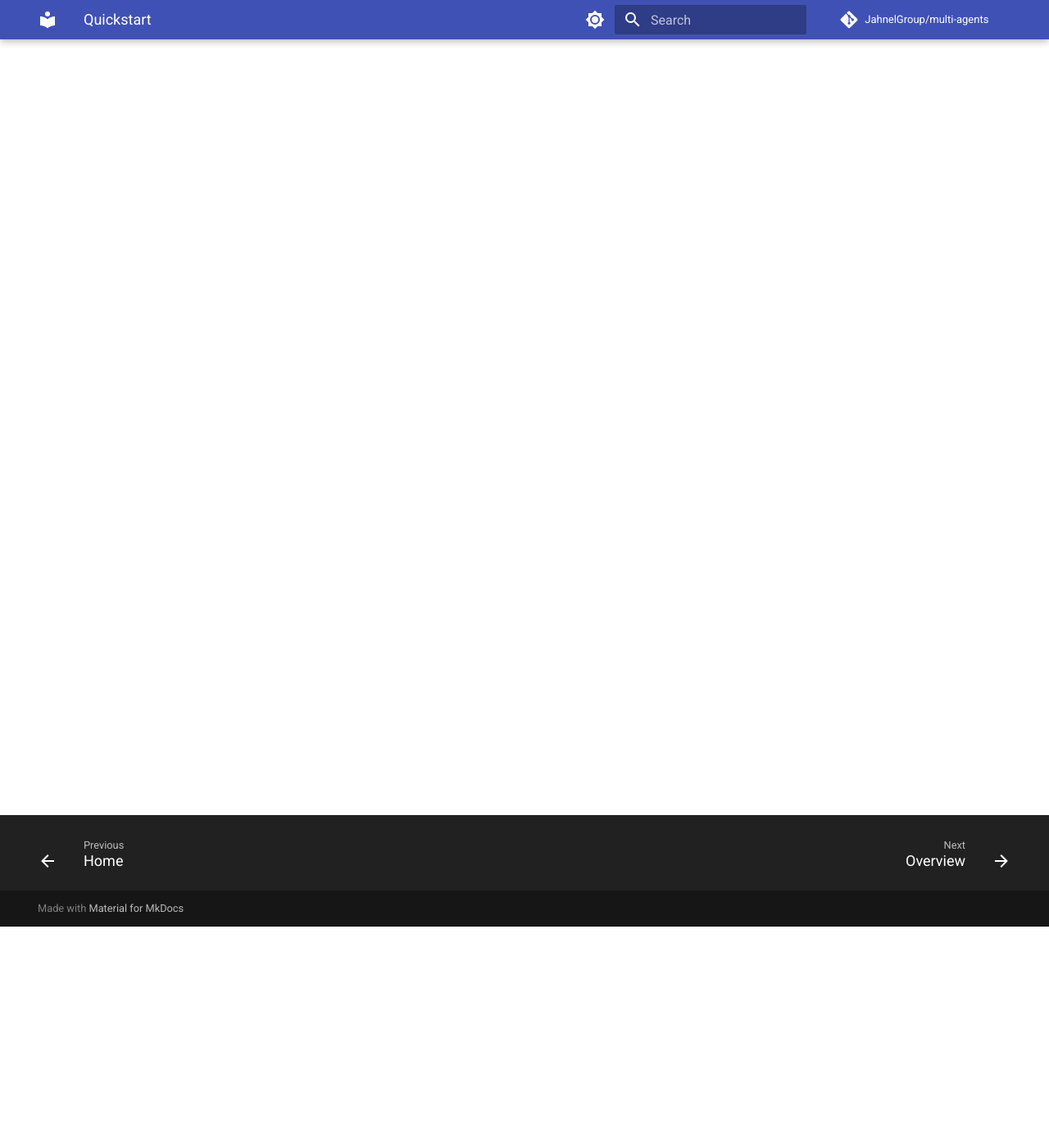
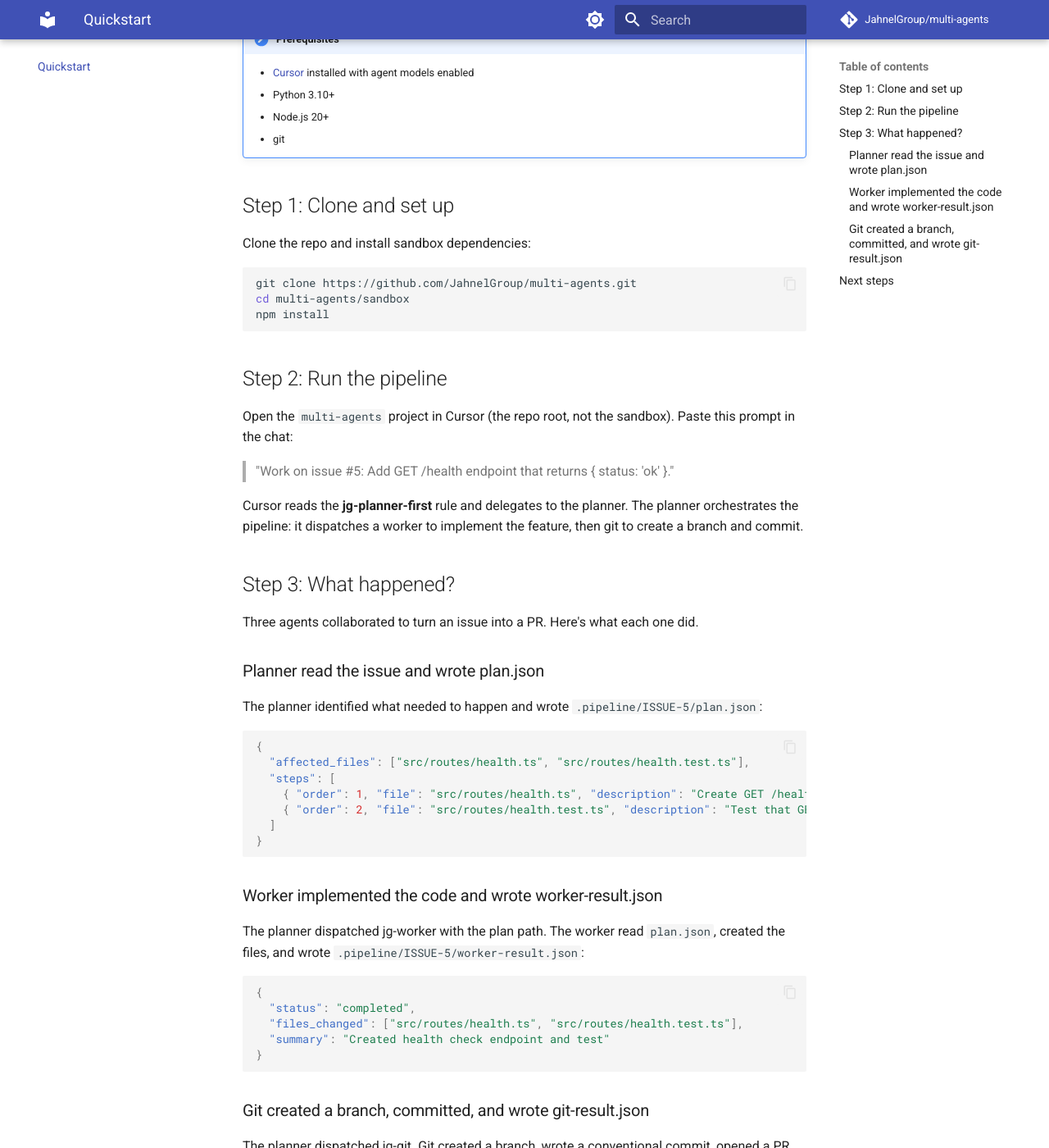
Before and after one commit to JahnelGroup/multi-agents, an MkDocs documentation site: the page built from docs/quickstart.md, in a window 1280 px wide and 1400 px high, scrolled down 270 px. Shown: the whole window at 82% size. Built offline with MkDocs 1.6.1 and Material for MkDocs 9.7.7, drawn with Linux system fonts in a browser that asks for light colours; comment, search, counter and statistics services are not loaded; some of the changed text lies outside the part shown.

Commit message:
docs(website): add home page and quickstart guide

````diff
--- a/docs/quickstart.md
+++ b/docs/quickstart.md
@@ -1 +1,80 @@
-# Quickstart
+# Quickstart: Your First Pipeline in 5 Minutes
+
+Get a multi-agent pipeline running in under 5 minutes. You'll paste a prompt, watch three agents collaborate, and inspect the artifacts they produce.
+
+!!! note "Prerequisites"
+    - [Cursor](https://cursor.com) installed with agent models enabled
+    - Python 3.10+
+    - Node.js 20+
+    - git
+
+## Step 1: Clone and set up
+
+Clone the repo and install sandbox dependencies:
+
+```bash
+git clone https://github.com/JahnelGroup/multi-agents.git
+cd multi-agents/sandbox
+npm install
+```
+
+## Step 2: Run the pipeline
+
+Open the `multi-agents` project in Cursor (the repo root, not the sandbox). Paste this prompt in the chat:
+
+> "Work on issue #5: Add GET /health endpoint that returns { status: 'ok' }."
+
+Cursor reads the **jg-planner-first** rule and delegates to the planner. The planner orchestrates the pipeline: it dispatches a worker to implement the feature, then git to create a branch and commit.
+
+## Step 3: What happened?
+
+Three agents collaborated to turn an issue into a PR. Here's what each one did.
+
+### Planner read the issue and wrote plan.json
+
+The planner identified what needed to happen and wrote `.pipeline/ISSUE-5/plan.json`:
+
+```json
+{
+  "affected_files": ["src/routes/health.ts", "src/routes/health.test.ts"],
+  "steps": [
+    { "order": 1, "file": "src/routes/health.ts", "description": "Create GET /health route returning { status: 'ok' }" },
+    { "order": 2, "file": "src/routes/health.test.ts", "description": "Test that GET /health returns 200 with expected body" }
+  ]
+}
+```
+
+### Worker implemented the code and wrote worker-result.json
+
+The planner dispatched jg-worker with the plan path. The worker read `plan.json`, created the files, and wrote `.pipeline/ISSUE-5/worker-result.json`:
+
+```json
+{
+  "status": "completed",
+  "files_changed": ["src/routes/health.ts", "src/routes/health.test.ts"],
+  "summary": "Created health check endpoint and test"
+}
+```
+
+### Git created a branch, committed, and wrote git-result.json
+
+The planner dispatched jg-git. Git created a branch, wrote a conventional commit, opened a PR, and wrote `.pipeline/ISSUE-5/git-result.json`:
+
+```json
+{
+  "branch": "feature/issue-5-health-endpoint",
+  "commit_sha": "a1b2c3d",
+  "pr_url": "https://github.com/org/repo/pull/12"
+}
+```
+
+!!! info "What just happened"
+    Three agents collaborated to turn an issue into a PR. The **planner** read the issue and produced a plan. The **worker** implemented the code and tests. The **git** agent created a branch, committed, and opened a PR. Each agent wrote a JSON artifact that the next stage (or you) can inspect. You review and merge the PR when ready.
+
+## Next steps
+
+Ready to learn more?
+
+- [Foundation](foundation/index.md) — understand agents, rules, and pipelines
+- [Practitioner](practitioner/index.md) — hands-on pipeline use with testing and review
+- [Expert](expert/index.md) — tiered routing, cost optimization, and architecture design
````
Also changed, not shown: docs/index.md (+70 -1 lines).
